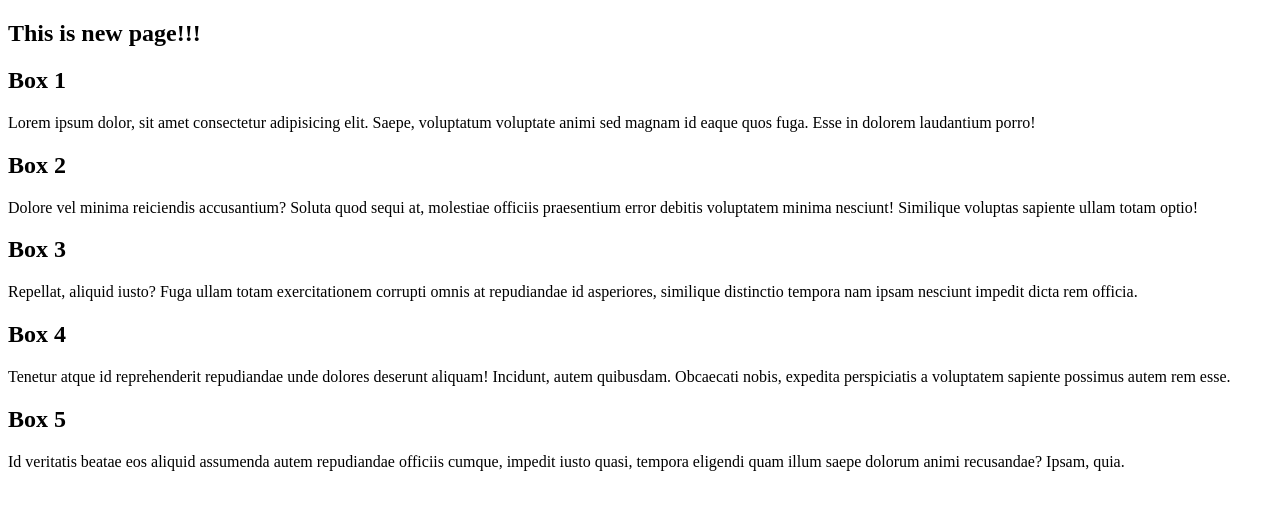
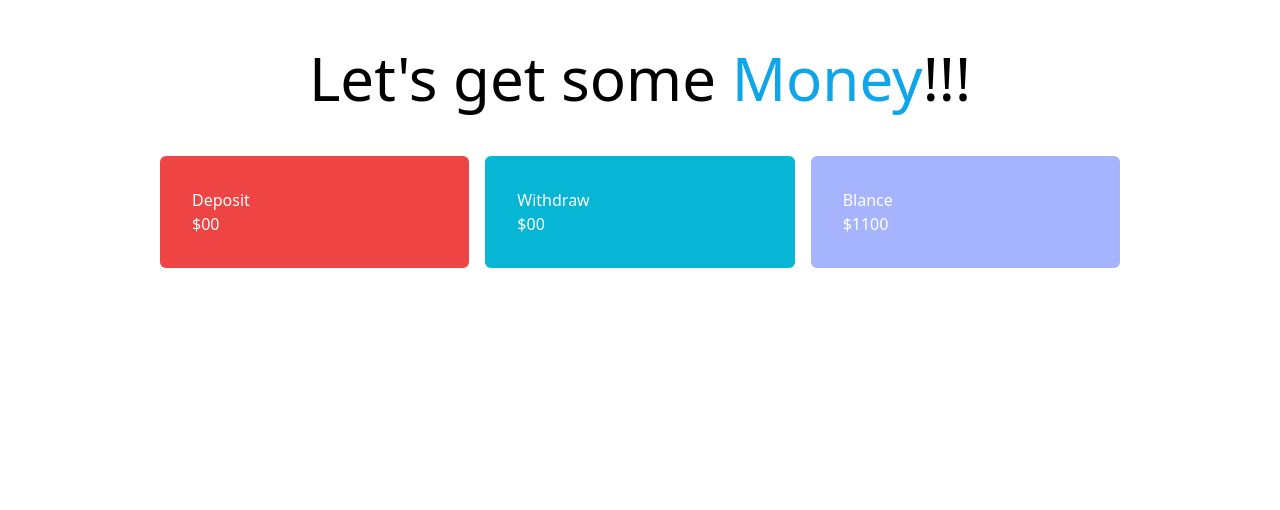
Before and after one commit to md-rumon-khan/bap-er-bank, a plain HTML site: page newpage.html in a window 1280 px wide. Drawn offline with nearby package versions, Linux system fonts and the light colour scheme.

Commit message:
Blance and transaction section done

```diff
--- a/newpage.html
+++ b/newpage.html
@@ -6,37 +6,32 @@
     <meta http-equiv="X-UA-Compatible" content="IE=edge">
     <meta name="viewport" content="width=device-width, initial-scale=1.0">
     <title>New page</title>
+    <script src="https://cdn.tailwindcss.com"></script>
 </head>
 
-<body>
-    <h2>This is new page!!!</h2>
+<body class="w-3/4 mx-auto">
+    <header>
+        <h2 class="text-6xl text-center mt-12 mb-12">Let's get some <span class="text-sky-500">Money</span>!!!</h2>
+    </header>
     <main>
-        <div class="box">
-            <h2>Box 1</h2>
-            <p>Lorem ipsum dolor, sit amet consectetur adipisicing elit. Saepe, voluptatum voluptate animi sed magnam id
-                eaque quos fuga. Esse in dolorem laudantium porro!</p>
-        </div>
-        <div class="box">
-            <h2>Box 2</h2>
-            <p>Dolore vel minima reiciendis accusantium? Soluta quod sequi at, molestiae officiis praesentium error
-                debitis voluptatem minima nesciunt! Similique voluptas sapiente ullam totam optio!</p>
-        </div>
-        <div class="box">
-            <h2>Box 3</h2>
-            <p>Repellat, aliquid iusto? Fuga ullam totam exercitationem corrupti omnis at repudiandae id asperiores,
-                similique distinctio tempora nam ipsam nesciunt impedit dicta rem officia.</p>
-        </div>
-        <div class="box">
-            <h2>Box 4</h2>
-            <p>Tenetur atque id reprehenderit repudiandae unde dolores deserunt aliquam! Incidunt, autem quibusdam.
-                Obcaecati nobis, expedita perspiciatis a voluptatem sapiente possimus autem rem esse.</p>
-        </div>
-        <div class="box">
-            <h2>Box 5</h2>
-            <p>Id veritatis beatae eos aliquid assumenda autem repudiandae officiis cumque, impedit iusto quasi, tempora
-                eligendi quam illum saepe dolorum animi recusandae? Ipsam, quia.</p>
-        </div>
+        <!-- Blance and transaction -->
+        <section class="grid gap-4 grid-cols-3 text-white">
+            <div class="box bg-red-500 rounded-md p-8">
+                <h2>Deposit</h2>
+                <h3>$00</h3>
+            </div>
+            <div class="box bg-cyan-500	rounded-md p-8">
+                <h2>Withdraw</h2>
+                <h3>$00</h3>
+            </div>
+            <div class="box bg-indigo-300 rounded-md p-8">
+                <h2>Blance</h2>
+                <h3>$1100</h3>
+            </div>
+        </section>
+
     </main>
+
 </body>
 
 </html>
```
